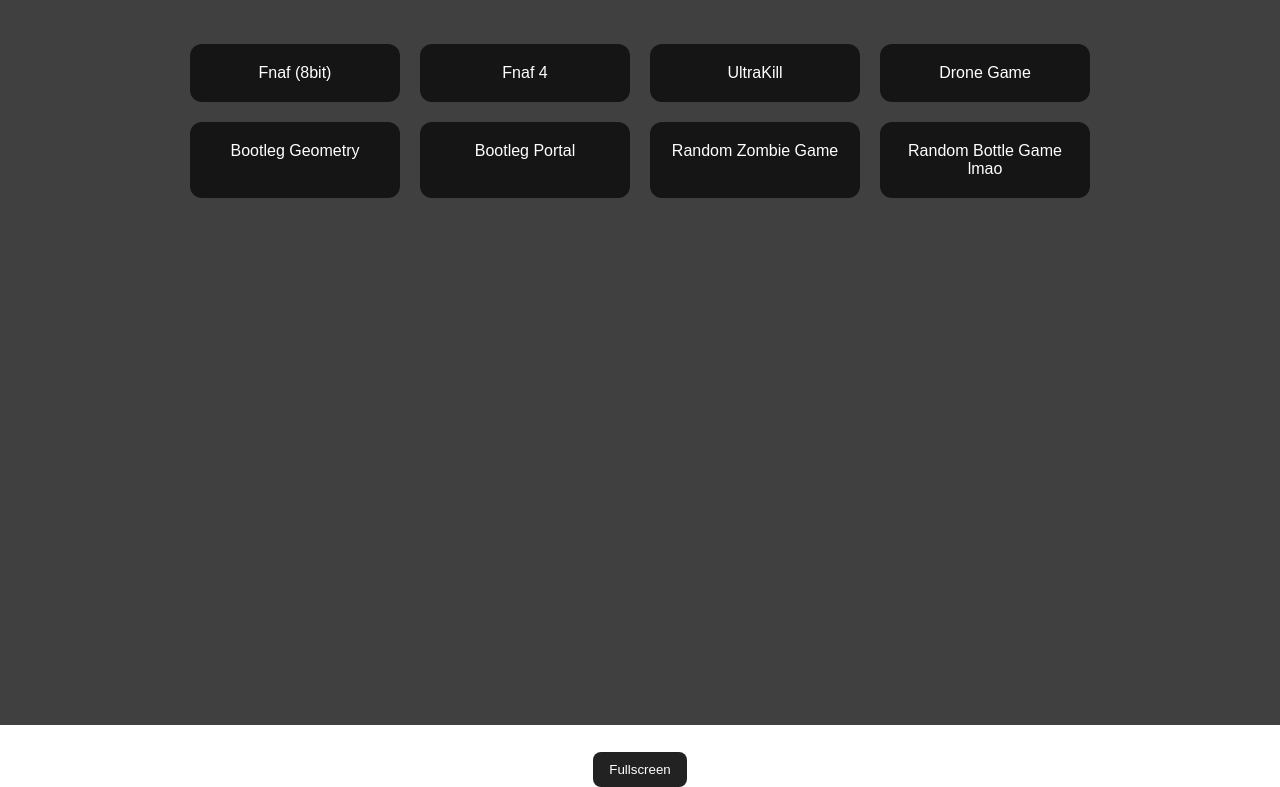
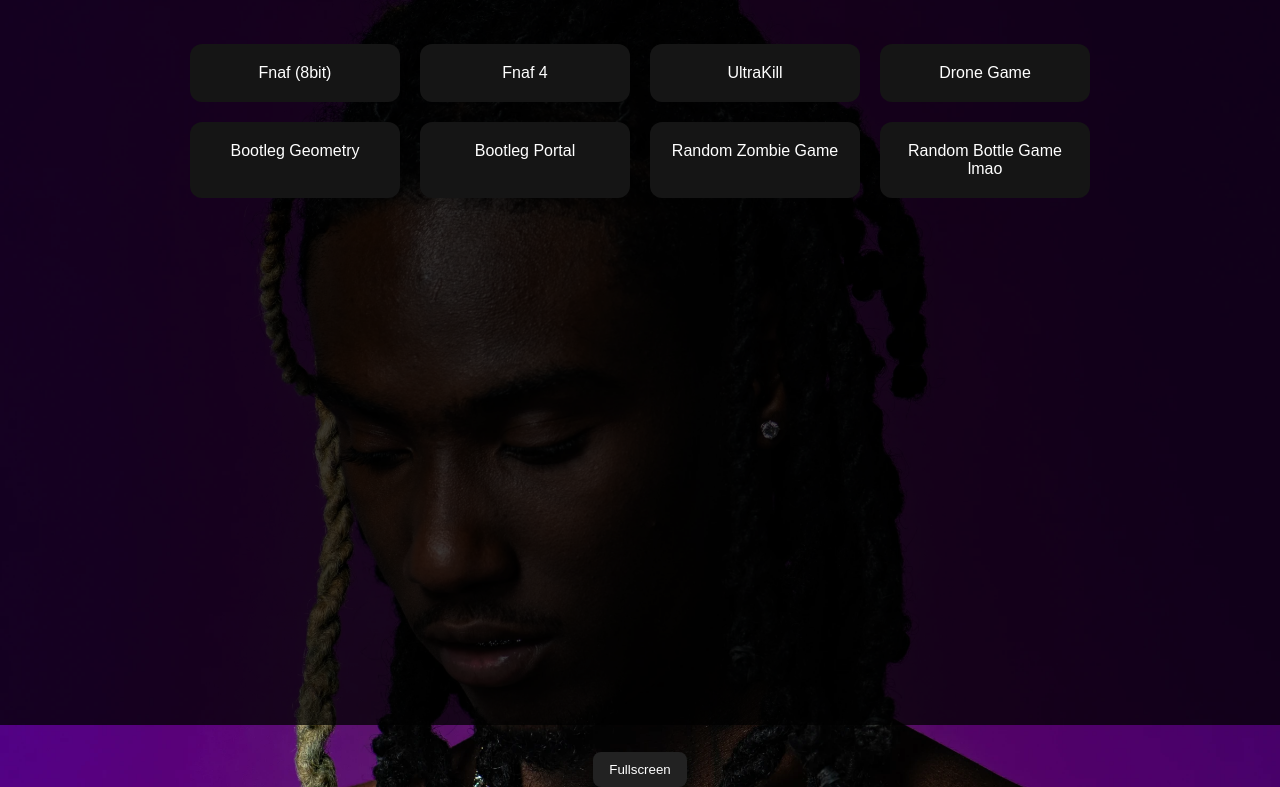
Before and after one commit to STR7DER/Study-Portal, a plain HTML site: page index.html in a window 1280 px wide. Shown: the part 75-862 px from the top of the page. Drawn offline with Linux system fonts and the light colour scheme.

Commit message:
Add files via upload

```diff
--- a/index.html
+++ b/index.html
@@ -10,8 +10,8 @@
       font-family: Arial, sans-serif;
       text-align: center;
 
-      /* 🔥 Background image placeholder */
-      background: url("YOUR_BACKGROUND_IMAGE_URL_HERE") no-repeat center center fixed;
+      /* Background image */
+      background: url("https://raw.githubusercontent.com/STR7DER/Study-Portal/main/osamason-photo-by-gk.jpg") no-repeat center center fixed;
       background-size: cover;
     }
 
```
